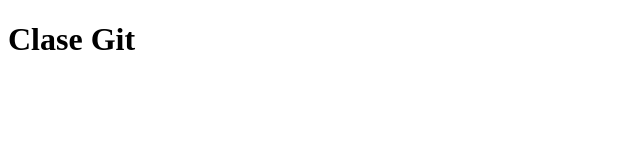
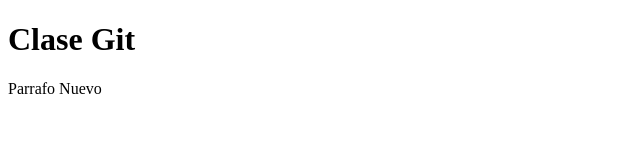
Before and after one commit to Valdez-Nata/Prueba-GIT, a plain HTML site: page index.html in a window 1280 px wide. Shown: the whole page, without its empty margins (0-640 px from the left). Drawn offline with Linux system fonts and the light colour scheme.

Commit message:
Agrego Parrafo

```diff
--- a/index.html
+++ b/index.html
@@ -7,5 +7,6 @@
 </head>
 <body>
     <h1>Clase Git</h1>
+    <p>Parrafo Nuevo</p>
 </body>
 </html>
```
